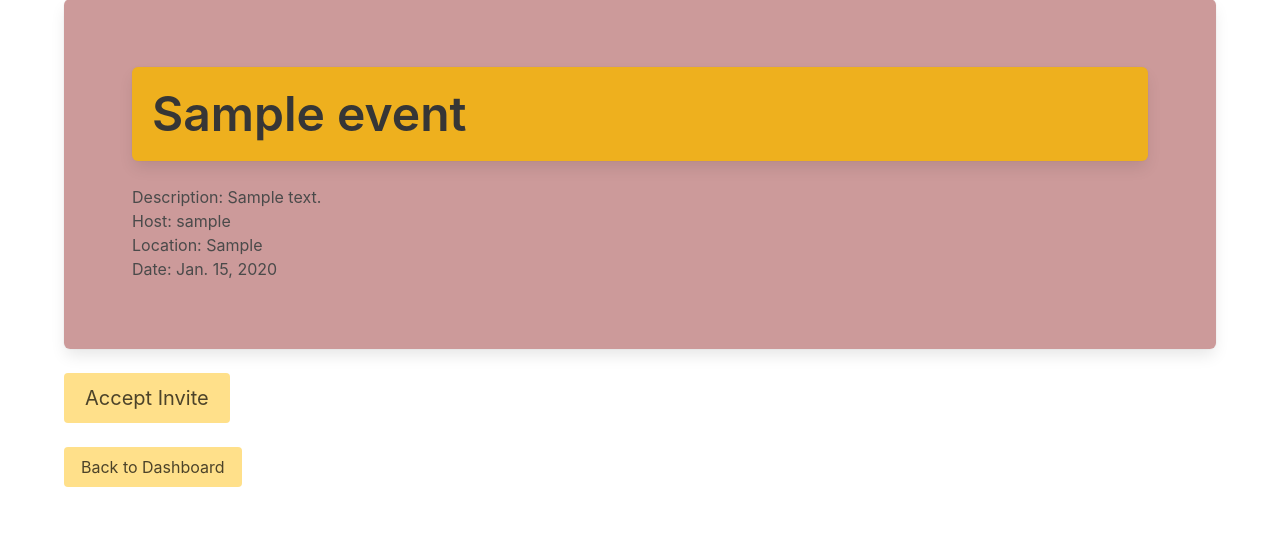
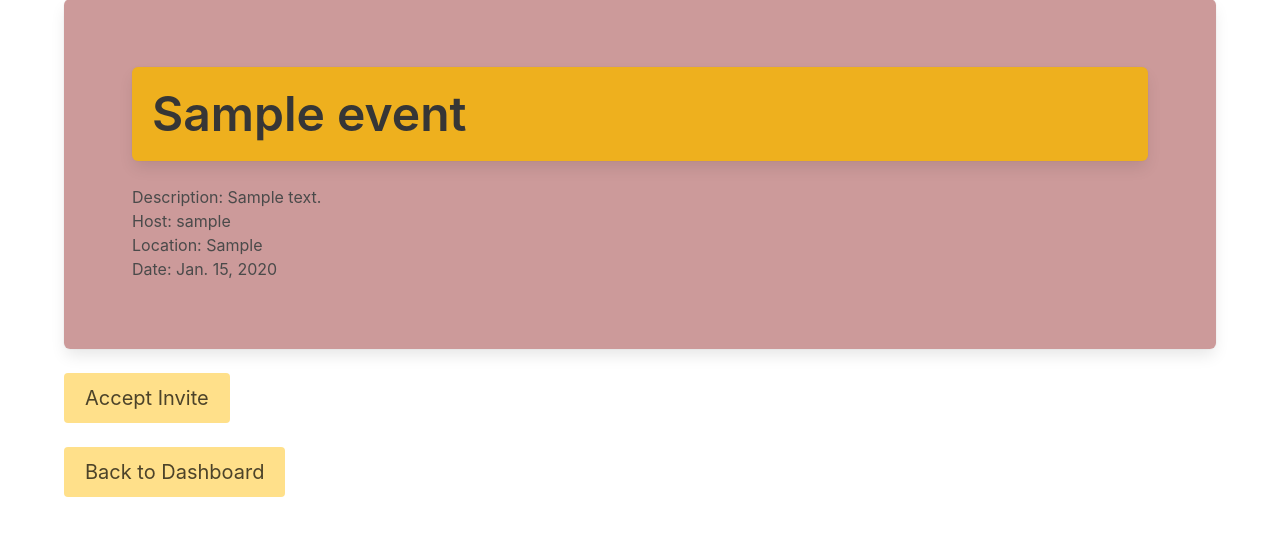
Before and after one commit to mikeryu/westmont-cs130-f23-team-gold, a Django app: template our_site/planner/templates/planner/event_home.html in a window 1280 px wide. Shown: the part 201-737 px from the top of the page. Run offline with Django 4.2, Linux system fonts and the light colour scheme; tables that the repository leaves empty hold one stand-in row (values such as "Sample post"); the template is opened without the code that fills it: values that come from a table or form of the project are taken from there, most other values are stand-ins (such as "Sample title", 1, 10 or a date in 2020).

Commit message:
fixed small errors

```diff
--- a/our_site/planner/templates/planner/addRoles.html
+++ b/our_site/planner/templates/planner/addRoles.html
@@ -4,8 +4,10 @@
 <form method="post" action="{% url 'planner:addRoles' %}">
     {% csrf_token %}
     {{ addRoles_form.as_div}}
+    <br>
     <input input class="button is-warning" type="submit" value="Add Roles">
 </form>
+<br>
 <form action="{% url 'planner:dashboard' %}">
     <input input class="button is-warning" type="submit" value="Back to Dashboard" />
 </form>
--- a/our_site/planner/templates/planner/event_home.html
+++ b/our_site/planner/templates/planner/event_home.html
@@ -21,7 +21,7 @@
         </form>
         <br>
         <form action="{% url 'planner:dashboard' %}">
-            <input class="button is-warning" type="submit" value="Back to Dashboard" />
+            <input class="button is-medium is-warning" type="submit" value="Back to Dashboard" />
         </form>
     </div>
 
--- a/our_site/planner/views.py
+++ b/our_site/planner/views.py
@@ -227,7 +227,7 @@ def event_home_owned(request, event_id):
 
     if request.method == "POST":
         if "Edit Event" in request.POST:
-            return HttpResponseRedirect("/planner/dashboard")
+            return HttpResponseRedirect("/planner/{:d}/edit_event".format(event.id))
 
 
     return HttpResponse(
@@ -257,9 +257,10 @@ def event_home(request, event_id):
     except Event.DoesNotExist:
         raise Http404("Event does not exist")
 
+ # edit once able to accept invite
     if request.method == "POST":
         if "Accept Invite" in request.POST:
-            return HttpResponseRedirect("/planner/{:d}/edit_event".format(event.id))
+            return HttpResponseRedirect("/planner/dashboard")
 
     return HttpResponse(
         render(request, 'planner/event_home.html', {'event': event})
```
